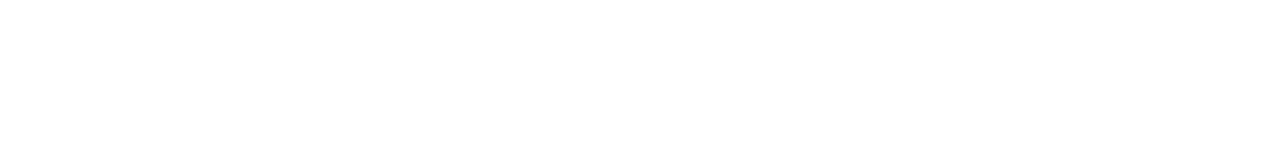
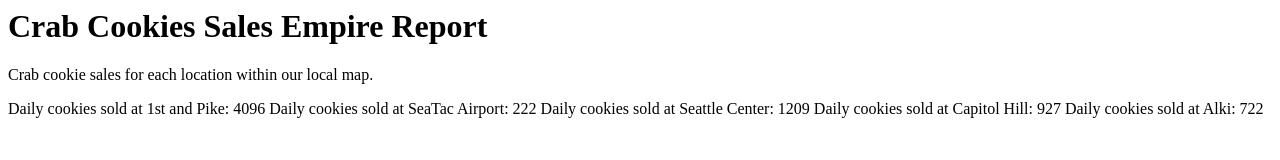
Before and after one commit to haroldwolfinger/cookie-stand, a plain HTML site: page sales.html in a window 1280 px wide. Drawn offline with Linux system fonts and the light colour scheme.

Commit message:
Updated main.js to print store totals to sales.html; however, it's not formatting properly (all on one line instead of separate lines).  Also updated README.md file.

```diff
--- a/main.js
+++ b/main.js
@@ -110,3 +110,10 @@ console.log("Daily cookies sold at " + storeFive.location + ": " + dailyCookiesF
 // All locations aggregated
 let dailyCookiesSoldAll = dailyCookiesOne + dailyCookiesTwo + dailyCookiesThree + dailyCookiesFour + dailyCookiesFive
 console.log("Total cookies sold across all locations: " + dailyCookiesSoldAll)
+
+// Writing to sales.html
+document.writeln("Daily cookies sold at " + storeOne.location + ": " + dailyCookiesOne);
+document.writeln("Daily cookies sold at " + storeTwo.location + ": " + dailyCookiesTwo);
+document.writeln("Daily cookies sold at " + storeThree.location + ": " + dailyCookiesThree);
+document.writeln("Daily cookies sold at " + storeFour.location + ": " + dailyCookiesFour);
+document.writeln("Daily cookies sold at " + storeFive.location + ": " + dailyCookiesFive);
--- a/sales.html
+++ b/sales.html
@@ -1,8 +1,40 @@
 <html>
     <head>
-        <script src="main.js"></script>
+
     </head>
     <body>
+       <h1> Crab Cookies Sales Empire Report</h1>
+       <p> Crab cookie sales for each location within our local map.</p>
 
+       <!-- <h2 storeOne></h2>
+            <ul>
+            <li storeOneLocation></li>
+            <li storeOneSales></li>
+            </ul>
+      <h2 storeTwo></h2>
+            <ul>
+            <li storeTwoLocation></li>
+            <li storeTwoSales></li>
+            </ul>
+      <h2 storeThree></h2>
+            <ul>
+            <li storeThreeLocation></li>
+            <li storeThreeSales></li>
+            </ul>
+      <h2 storeFour></h2>
+            <ul>
+            <li storeFourLocation></li>
+            <li storeFourSales></li>
+            </ul>
+      <h2 storeFive></h2>
+            <ul>
+            <li storeFiveLocation></li>
+            <li storeFiveSales></li>
+            </ul>
+
+    </h1 TotalSales>
+    Total Aggregate Sales Across All Locations:
+       </h1> -->
+       <script src="main.js"></script>
     </body>
 </html>
```
Also changed, not shown: 1 other file.
